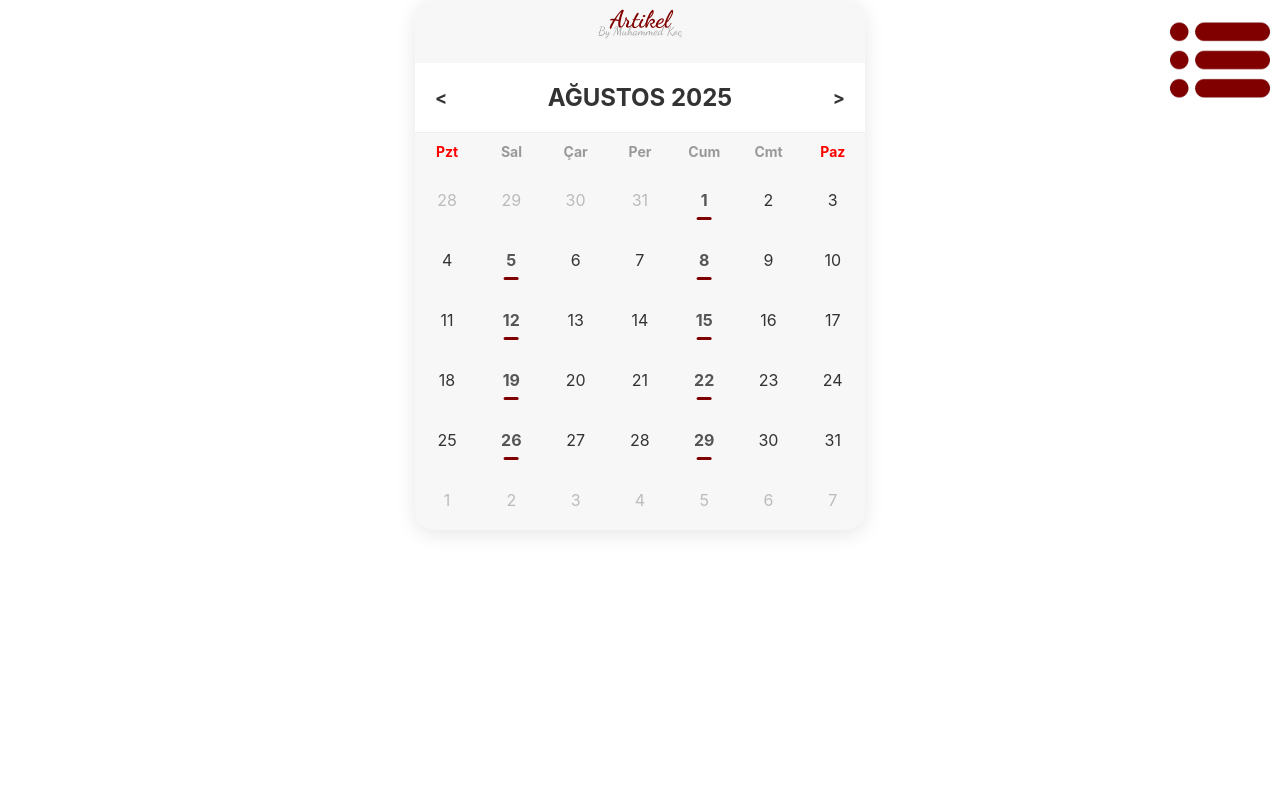
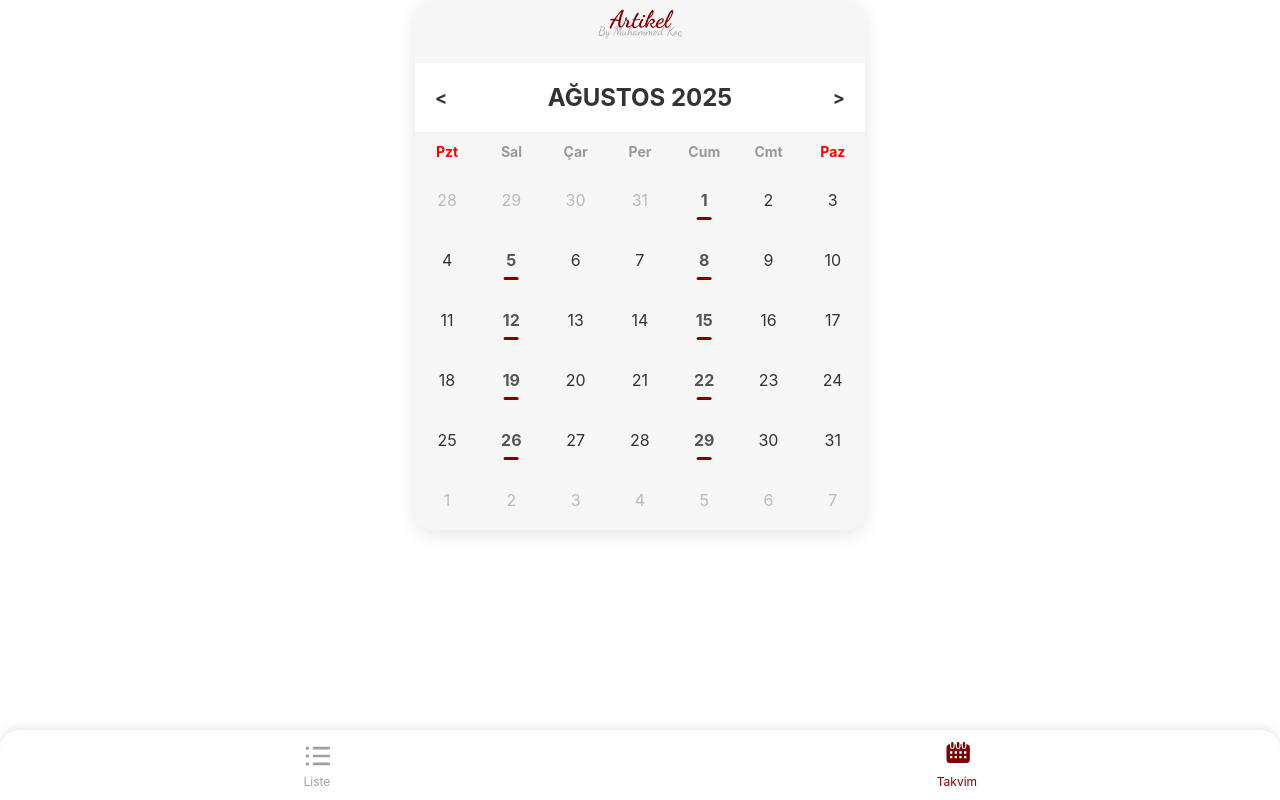
Before and after one commit to MuhammedKoc/artikel, a plain HTML site: page calendar.html in a window 1280 px wide. Drawn offline with Linux system fonts and the light colour scheme.

Commit message:
Added Bottom Bar

```diff
--- a/calendar.css
+++ b/calendar.css
@@ -269,3 +269,66 @@ body {
         height: auto; /* Mobil boyutu */
     }
 }
+
+.bottom-nav {
+    display: flex;
+    justify-content: space-around;
+    align-items: center;
+    position: fixed;
+    bottom: 0;
+    left: 0;
+    width: 100%;
+    height: 70px;
+    background-color: #fff;
+    box-shadow: 0 -2px 10px rgba(0, 0, 0, 0.1);
+    z-index: 1000;
+    padding-bottom: env(safe-area-inset-bottom); /* For iPhone X and newer */
+    border-top-left-radius: 20px;
+    border-top-right-radius: 20px;
+}
+
+.nav-item {
+    display: flex;
+    flex-direction: column;
+    align-items: center;
+    text-decoration: none;
+    color: #a0a0a0;
+    font-size: 12px;
+    transition: color 0.3s ease;
+    flex-grow: 1;
+}
+
+.nav-item .icon {
+    width: 28px;
+    height: 28px;
+    margin-bottom: 4px;
+    color: #a0a0a0;
+    transition: color 0.3s ease;
+}
+
+.nav-item.active {
+    color: maroon;
+}
+
+.nav-item.active .icon {
+    color: maroon;
+}
+
+/* Adjustments for Main Content */
+body {
+    padding-bottom: 80px; /* Add padding to body to prevent content from being hidden */
+}
+
+/* Ensure responsiveness for the bottom bar */
+@media screen and (max-width: 480px) {
+    .bottom-nav {
+        height: 60px;
+    }
+    .nav-item {
+        font-size: 10px;
+    }
+    .nav-item .icon {
+        width: 24px;
+        height: 24px;
+    }
+}
--- a/calendar.html
+++ b/calendar.html
@@ -14,7 +14,6 @@
             <h1>Artikel</h1>
             <span class="author-name">By Muhammed Koç</span>
         </div>
-        <img src="list.png" alt="Başka Siteye Git" class="redirect-button" onclick="window.location.href='index.html';">
 
         <header class="header">
             <div class="nav-button prev-month">&lt;</div>
@@ -86,6 +85,17 @@
 
     </div>
 
+    <div class="bottom-nav">
+        <a href="index.html" class="nav-item">
+            <svg class="icon" xmlns="http://www.w3.org/2000/svg" viewBox="-1.5 -1 16 16"><path fill="currentColor" fill-rule="evenodd" d="M2 2.5a1 1 0 1 1-2 0a1 1 0 0 1 2 0M1 8a1 1 0 1 0 0-2a1 1 0 0 0 0 2m0 4.5a1 1 0 1 0 0-2a1 1 0 0 0 0 2M4.75 1.75a.75.75 0 0 0 0 1.5h8.5a.75.75 0 0 0 0-1.5zM4 7a.75.75 0 0 1 .75-.75h8.5a.75.75 0 0 1 0 1.5h-8.5A.75.75 0 0 1 4 7m.75 3.75a.75.75 0 0 0 0 1.5h8.5a.75.75 0 0 0 0-1.5z" clip-rule="evenodd"/></svg>
+            <span>Liste</span>
+        </a>
+        <a href="calendar.html" class="nav-item active">
+            <svg class="icon" xmlns="http://www.w3.org/2000/svg" viewBox="-3 0 24 24"><path fill="currentColor" d="M17 2a3 3 0 0 1 3 3v10a3 3 0 0 1-3 3H3a3 3 0 0 1-3-3V5a3 3 0 0 1 3-3v2a2 2 0 1 0 4 0V2h1v2a2 2 0 1 0 4 0V2h1v2a2 2 0 1 0 4 0V2zM3 8v2h2V8H3zm0 4v2h2v-2H3zm12 0v2h2v-2h-2zm0-4v2h2V8h-2zM7 8v2h2V8H7zm4 0v2h2V8h-2zm0 4v2h2v-2h-2zm-4 0v2h2v-2H7zM5 0a1 1 0 0 1 1 1v3a1 1 0 1 1-2 0V1a1 1 0 0 1 1-1zm10 0a1 1 0 0 1 1 1v3a1 1 0 0 1-2 0V1a1 1 0 0 1 1-1zm-5 0a1 1 0 0 1 1 1v3a1 1 0 0 1-2 0V1a1 1 0 0 1 1-1z"/></svg>
+            <span>Takvim</span>
+        </a>
+    </div>
+
     <script src="calendar.js"></script>
 </body>
 </html>
--- a/style.css
+++ b/style.css
@@ -311,3 +311,66 @@ tbody tr.hidden {
     z-index: 10;
 }
 }
+
+.bottom-nav {
+    display: flex;
+    justify-content: space-around;
+    align-items: center;
+    position: fixed;
+    bottom: 0;
+    left: 0;
+    width: 100%;
+    height: 70px;
+    background-color: #fff;
+    box-shadow: 0 -2px 10px rgba(0, 0, 0, 0.1);
+    z-index: 1000;
+    padding-bottom: env(safe-area-inset-bottom); /* For iPhone X and newer */
+    border-top-left-radius: 20px;
+    border-top-right-radius: 20px;
+}
+
+.nav-item {
+    display: flex;
+    flex-direction: column;
+    align-items: center;
+    text-decoration: none;
+    color: #a0a0a0;
+    font-size: 12px;
+    transition: color 0.3s ease;
+    flex-grow: 1;
+}
+
+.nav-item .icon {
+    width: 28px;
+    height: 28px;
+    margin-bottom: 4px;
+    color: #a0a0a0;
+    transition: color 0.3s ease;
+}
+
+.nav-item.active {
+    color: maroon;
+}
+
+.nav-item.active .icon {
+    color: maroon;
+}
+
+/* Adjustments for Main Content */
+body {
+    padding-bottom: 80px; /* Add padding to body to prevent content from being hidden */
+}
+
+/* Ensure responsiveness for the bottom bar */
+@media screen and (max-width: 480px) {
+    .bottom-nav {
+        height: 60px;
+    }
+    .nav-item {
+        font-size: 10px;
+    }
+    .nav-item .icon {
+        width: 24px;
+        height: 24px;
+    }
+}
```
Also changed, not shown: index.html (+11 -1 lines).
